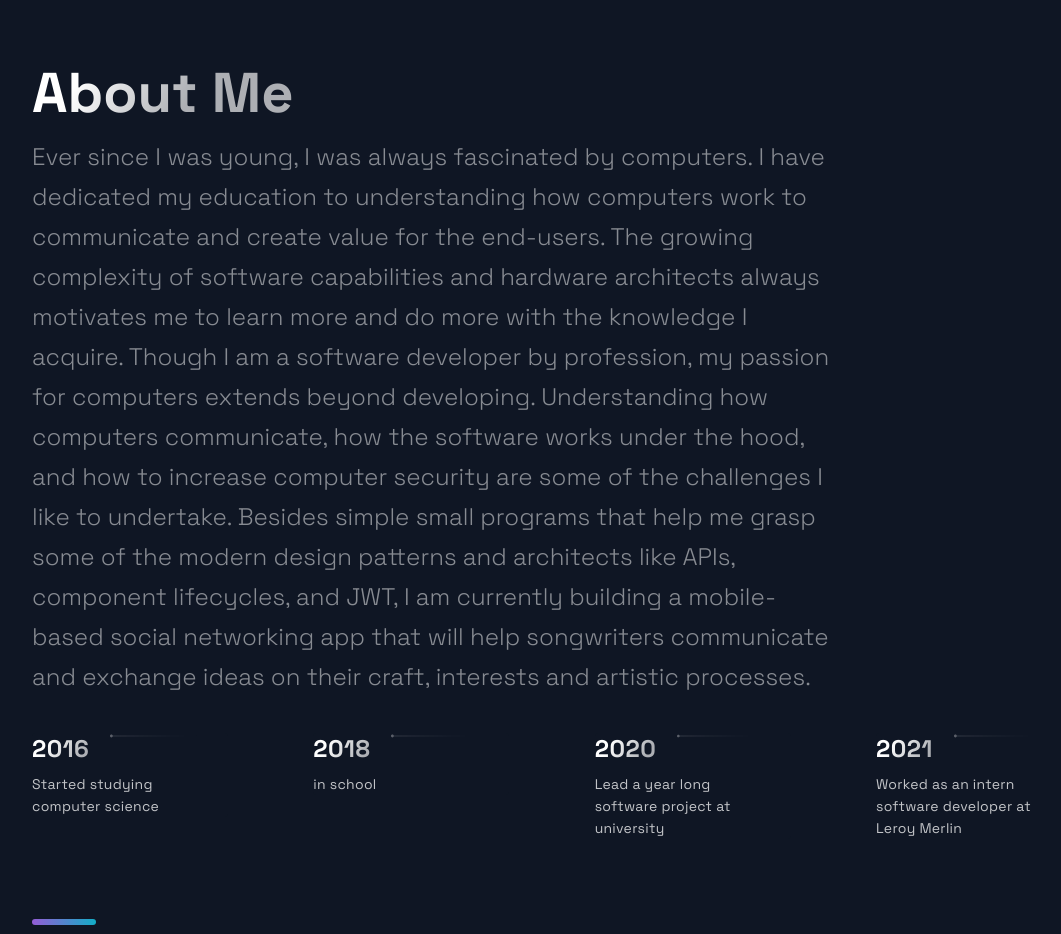
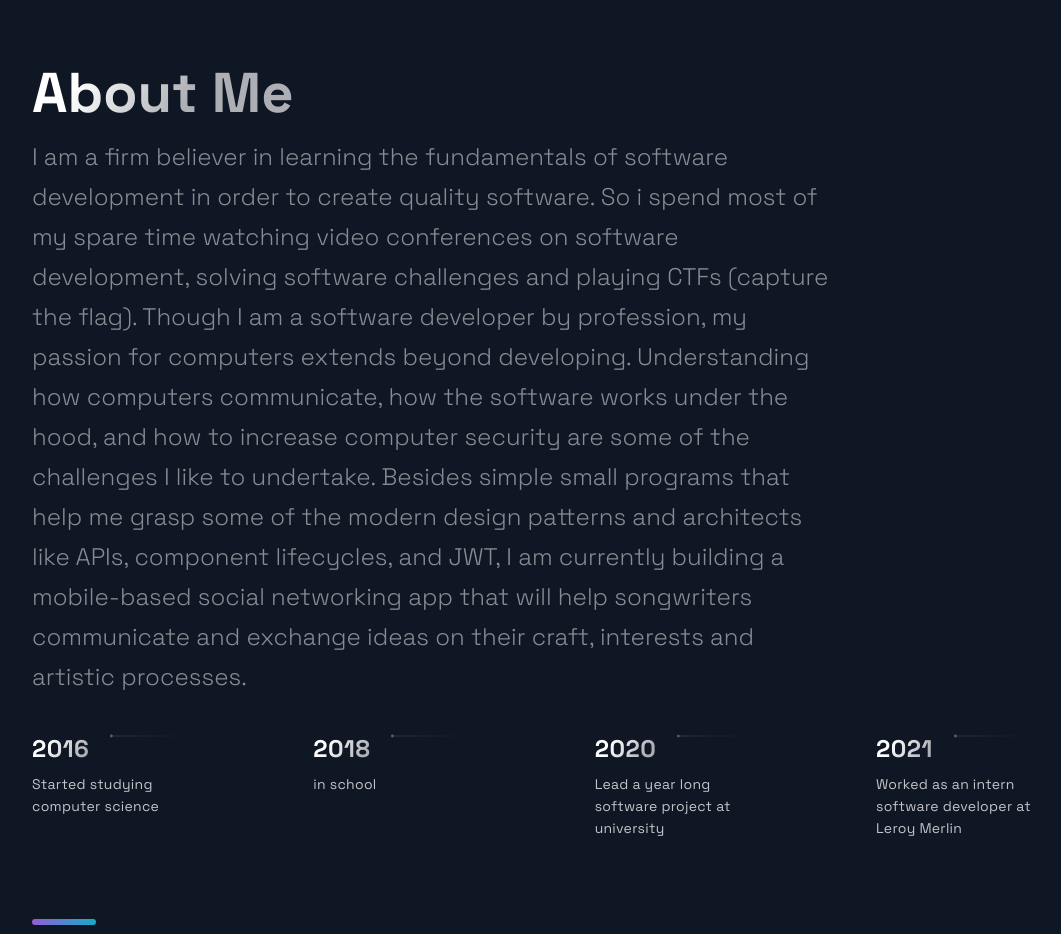
Before and after one commit to khutso-baloyi/vercel-github, a Next.js app: page / in a window 1280 px wide. Shown: the part 2580-3514 px from the top of the page, without its empty margins (88-1149 px from the left). Built offline with nearby package versions, Linux system fonts and the light colour scheme.

Commit message:
Revert "changed about me"
This reverts commit 631ab6d231c6df8f94e75f4c5f9a59066f51f1ac.

alright reverting

```diff
--- a/src/components/TimeLine/TimeLine.js
+++ b/src/components/TimeLine/TimeLine.js
@@ -46,10 +46,9 @@ const Timeline = () => {
     <Section id="about">
       <SectionTitle>About Me</SectionTitle>
       <SectionText>
-        Ever since I was young, I was always fascinated by computers. I have dedicated my education to understanding how computers work to communicate and create value for the end-users.
-        The growing complexity of software capabilities and hardware architects always motivates me to learn more and do more with the knowledge I acquire.
-        Though I am a software developer by profession, my passion for computers extends beyond developing. Understanding how computers communicate, how the software works under the hood, and how to increase computer security are some of the challenges I like to undertake.
-        Besides simple small programs that help me grasp some of the modern design patterns and architects like APIs, component lifecycles, and JWT, I am currently building a mobile-based social networking app that will help songwriters communicate and exchange ideas on their craft, interests and artistic processes.
+      I am a firm believer in learning the fundamentals of software development in order to create quality software. So i spend most of my spare time watching video conferences on software development, solving software challenges and playing CTFs (capture the flag). Though I am a software developer by profession, my passion for computers extends beyond developing. Understanding how computers communicate, how the software works under the hood, and how to increase computer security are some of the challenges I like to undertake.
+
+Besides simple small programs that help me grasp some of the modern design patterns and architects like APIs, component lifecycles, and JWT, I am currently building a mobile-based social networking app that will help songwriters communicate and exchange ideas on their craft, interests and artistic processes.
       </SectionText>
       <CarouselContainer ref={carouselRef} onScroll={handleScroll}>
         <>
```
